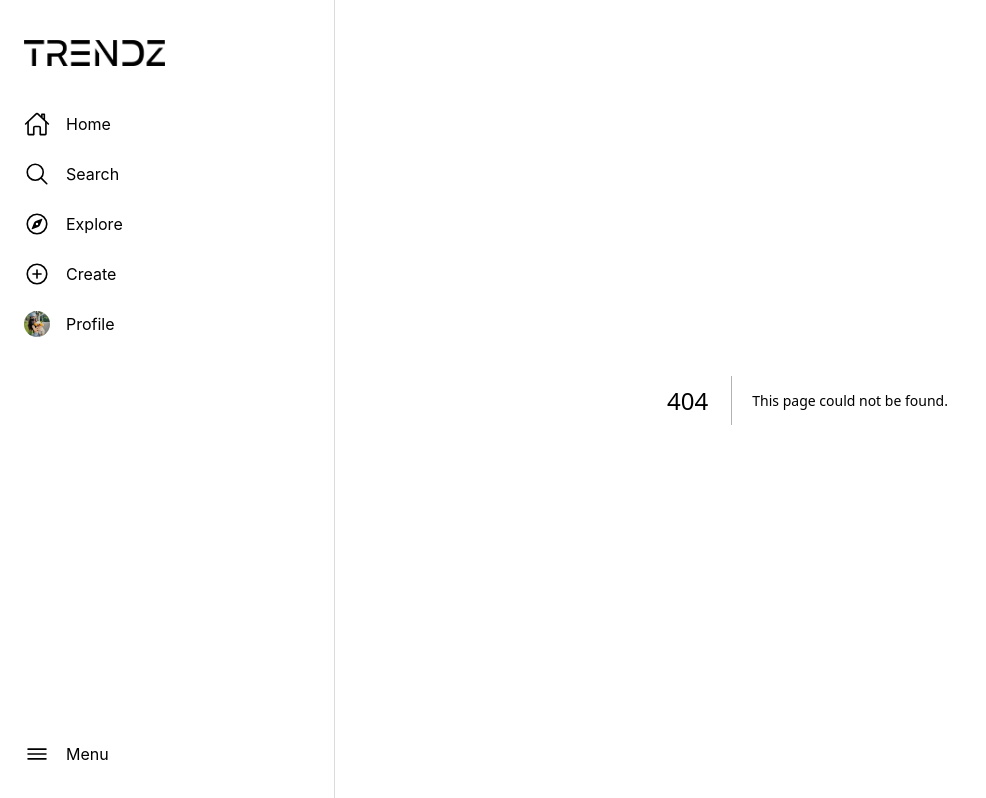
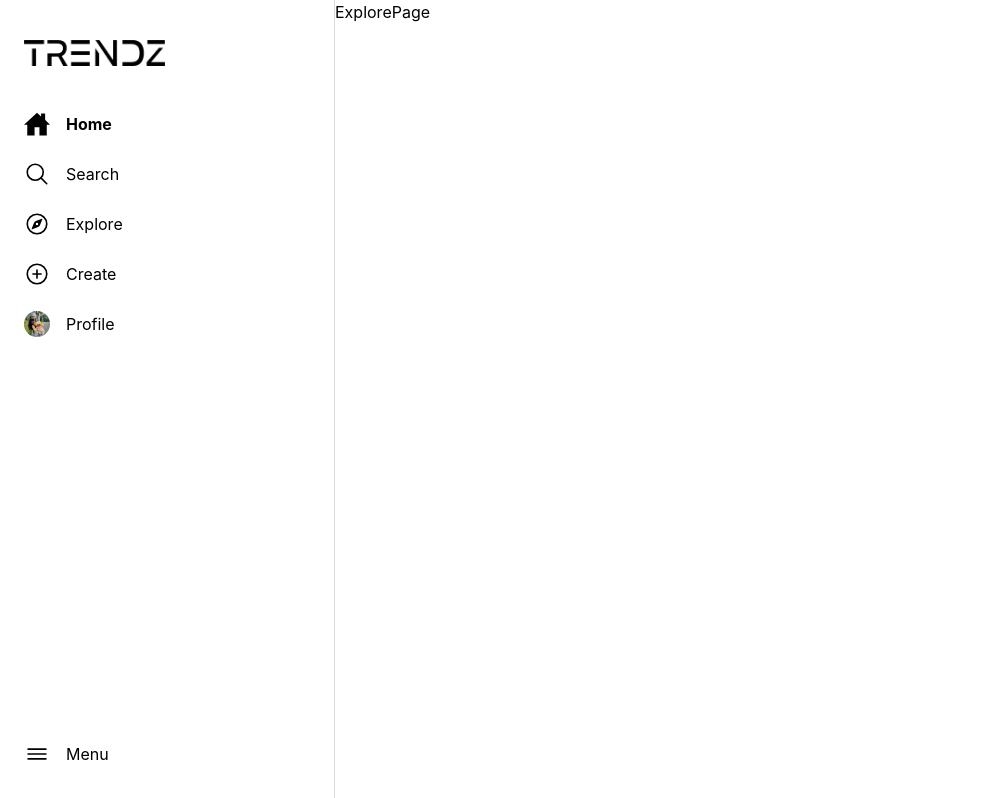
Before and after one commit to hpcao299/trendz_ui, a Next.js app: page /explore in a window 1280 px wide. Before the commit this address had no page. Shown: the whole page, without its empty margins (0-986 px from the left). Built offline with nearby package versions, Linux system fonts and the light colour scheme.

Commit message:
active links logic in sidebar

```diff
--- a/src/app/(home)/page.tsx
+++ b/src/app/(home)/page.tsx
@@ -1,8 +1,9 @@
+import { NextPage } from 'next';
 import FeedSidebar from './FeedSidebar';
 import PostItem from './PostItem';
 import Stories from './Stories';
 
-const Home = () => {
+const Home: NextPage = () => {
     return (
         <div className="pt-[22px] flex justify-center">
             <div className="pb-20 w-home-content">
--- /dev/null
+++ b/src/app/[username]/page.tsx
@@ -0,0 +1,12 @@
+import { NextPage } from 'next';
+import React from 'react';
+
+interface ProfilePageProps {
+    params: { username: string };
+}
+
+const ProfilePage: NextPage<ProfilePageProps> = ({ params }) => {
+    return <div>ProfilePage: {params.username}</div>;
+};
+
+export default ProfilePage;
--- /dev/null
+++ b/src/app/explore/page.tsx
@@ -0,0 +1,7 @@
+import React from 'react';
+
+const ExplorePage = () => {
+    return <div>ExplorePage</div>;
+};
+
+export default ExplorePage;
--- a/src/components/Tooltip/Tooltip.tsx
+++ b/src/components/Tooltip/Tooltip.tsx
@@ -6,6 +6,7 @@ import React, { useState } from 'react';
 interface TooltipProps {
     title: string;
     children?: React.ReactNode;
+    isAvailable?: boolean;
 }
 
 const tooltipMotion = {
@@ -21,16 +22,17 @@ const tooltipMotion = {
     },
 };
 
-const Tooltip: React.FC<TooltipProps> = ({ title, children }) => {
+const Tooltip: React.FC<TooltipProps> = ({ title, children, isAvailable = true }) => {
     const [isHovered, setIsHovered] = useState<boolean>(false);
 
     return (
-        <motion.div
+        <div
             className="relative tooltip"
             onMouseEnter={() => setIsHovered(true)}
             onMouseLeave={() => setIsHovered(false)}
         >
             {children}
+            {isAvailable && (
                 <AnimatePresence>
                     {isHovered && (
                         <motion.div
@@ -40,13 +42,14 @@ const Tooltip: React.FC<TooltipProps> = ({ title, children }) => {
                             exit="rest"
                             className="absolute select-none pointer-events-none -translate-y-1/2 left-[calc(100%+16px)] top-1/2"
                         >
-                        <div className="relative origin-center px-2.5 py-1 bg-white rounded-lg shadow-tooltip after:absolute after:content-[''] after:top-1/2 after:-translate-y-1/2 after:border-8 after:border-r-white after:border-transparent after:right-full">
+                            <div className="relative origin-center px-2.5 py-1 bg-white rounded-lg shadow-tooltip after:absolute after:content-[''] after:top-1/2 after:-translate-y-1/2 after:border-8 after:border-r-white after:border-transparent after:right-full whitespace-nowrap">
                                 <span className="text-sm">{title}</span>
                             </div>
                         </motion.div>
                     )}
                 </AnimatePresence>
-        </motion.div>
+            )}
+        </div>
     );
 };
 
--- a/src/layouts/Sidebar/SearchSidebar/SearchSidebar.tsx
+++ b/src/layouts/Sidebar/SearchSidebar/SearchSidebar.tsx
@@ -12,7 +12,7 @@ interface SearchSidebarProps {
 const searchSidebarMotion = {
     rest: { x: '-100%', transition: { duration: 0.3, ease: 'easeIn' } },
     slideIn: {
-        x: '0',
+        x: 0,
         transition: {
             duration: 0.5,
             ease: 'easeInOut',
--- a/src/layouts/Sidebar/Sidebar.tsx
+++ b/src/layouts/Sidebar/Sidebar.tsx
@@ -5,11 +5,15 @@ import config from '@/config';
 import classNames from 'classnames';
 import Image from 'next/image';
 import Link from 'next/link';
-import React, { useState } from 'react';
+import React, { useCallback, useMemo, useState } from 'react';
 import {
+    IoAddCircle,
     IoAddCircleOutline,
+    IoCompass,
     IoCompassOutline,
     IoHomeOutline,
+    IoHomeSharp,
+    IoSearch,
     IoSearchOutline,
 } from 'react-icons/io5';
 import Logo from './Logo';
@@ -18,10 +22,55 @@ import SearchSidebar from './SearchSidebar';
 
 const Sidebar: React.FC = () => {
     const [isNarrowed, setIsNarrowed] = useState<boolean>(false);
+    const [activeLinkIndex, setActiveLinkIndex] = useState<number>(0);
+    // const previousLinkIndex = useRef<number>();
 
-    const handleCloseSubSidebar = () => {
+    const handleCloseSubSidebar = useCallback(() => {
         setIsNarrowed(false);
-    };
+    }, [setIsNarrowed]);
+
+    const links = useMemo(
+        () => [
+            {
+                title: 'Home',
+                href: config.routes.home,
+                icon: IoHomeOutline,
+                activeIcon: IoHomeSharp,
+            },
+            {
+                title: 'Search',
+                href: '#',
+                onClick: (e: React.MouseEvent<HTMLAnchorElement>) => {
+                    e.preventDefault();
+                    setIsNarrowed(!isNarrowed);
+                },
+                icon: IoSearchOutline,
+                activeIcon: IoSearch,
+            },
+            {
+                title: 'Explore',
+                href: config.routes.explore,
+                icon: IoCompassOutline,
+                activeIcon: IoCompass,
+            },
+            {
+                title: 'Create',
+                href: '#',
+                onClick: (e: React.MouseEvent<HTMLAnchorElement>) => {
+                    e.preventDefault();
+                },
+                icon: IoAddCircleOutline,
+                activeIcon: IoAddCircle,
+            },
+            {
+                title: 'Profile · t_thuy.1607',
+                href: 't_thuy.1607',
+                imageUrl: '/example_profile.jpeg',
+                profile: true,
+            },
+        ],
+        [],
+    );
 
     return (
         <>
@@ -34,104 +83,86 @@ const Sidebar: React.FC = () => {
                 <div className="flex-1 px-3 pt-3 pb-10">
                     <Logo isNarrowed={isNarrowed} />
                     <ul>
-                        <Link href={config.routes.home}>
+                        {links.map((link, i) => {
+                            const isActive = activeLinkIndex === i;
+
+                            return (
+                                <Tooltip
+                                    key={link.title}
+                                    title={link.title}
+                                    isAvailable={isNarrowed}
+                                >
+                                    <Link
+                                        href={link.href}
+                                        onClick={e => {
+                                            if (typeof link.onClick === 'function') {
+                                                link.onClick(e);
+                                            }
+                                            // previousLinkIndex.current = activeLinkIndex;
+                                            setActiveLinkIndex(i);
+                                        }}
+                                    >
+                                        {link.profile ? (
                                             <li
                                                 className={classNames(
                                                     'relative group flex items-center hover:bg-lightHover rounded-lg duration-300 transition-colors',
                                                     {
-                                        'w-12 h-12 justify-center my-0.5': isNarrowed,
+                                                        'w-12 h-12 justify-center my-0.5':
+                                                            isNarrowed,
                                                         'p-3 my-0.5': !isNarrowed,
+                                                        'after:absolute after:border-2 after:border-black after:left-3 after:top-1/2 after:-translate-y-1/2 after:rounded-full after:w-[26px] after:h-[26px] after:border-solid':
+                                                            isActive,
                                                     },
                                                 )}
                                             >
-                                <IoHomeOutline className="absolute left-3 top-1/2 -translate-y-1/2 w-[26px] h-[26px] transition-transform duration-200 ease-icon group-hover:scale-[105%]" />
+                                                <Image
+                                                    src={link.imageUrl}
+                                                    width={26}
+                                                    height={26}
+                                                    alt={link.title}
+                                                    className="absolute left-3 top-1/2 -translate-y-1/2 rounded-full w-[26px] h-[26px] transition-transform duration-200 ease-icon group-hover:scale-[105%]"
+                                                />
                                                 <span
                                                     className={classNames('ml-10.5 text-base', {
                                                         hidden: isNarrowed,
+                                                        'font-bold': isActive,
                                                     })}
                                                 >
-                                    Home
+                                                    Profile
                                                 </span>
                                             </li>
-                        </Link>
-                        <li
-                            onClick={() => setIsNarrowed(!isNarrowed)}
-                            className={classNames(
-                                'relative group flex items-center hover:bg-lightHover rounded-lg duration-300 transition-colors',
-                                {
-                                    'w-12 h-12 justify-center my-0.5': isNarrowed,
-                                    'p-3 my-0.5': !isNarrowed,
-                                },
-                            )}
-                            role="button"
-                        >
-                            <IoSearchOutline className="absolute left-3 top-1/2 -translate-y-1/2 w-[26px] h-[26px] transition-transform duration-200 ease-icon group-hover:scale-[105%]" />
-                            <span
-                                className={classNames('ml-10.5 text-base', { hidden: isNarrowed })}
-                            >
-                                Search
-                            </span>
-                        </li>
-                        <Tooltip title="Explore">
-                            <Link href={config.routes.explore}>
+                                        ) : (
                                             <li
                                                 className={classNames(
                                                     'relative group flex items-center hover:bg-lightHover rounded-lg duration-300 transition-colors',
                                                     {
-                                            'w-12 h-12 justify-center my-0.5': isNarrowed,
+                                                        'w-12 h-12 justify-center my-0.5':
+                                                            isNarrowed,
                                                         'p-3 my-0.5': !isNarrowed,
+                                                        'after:absolute after:top-0 after:left-0 after:right-0 after:bottom-0 after:rounded-lg after:border after:border-solid after:border-separator':
+                                                            isNarrowed && isActive,
                                                     },
                                                 )}
                                             >
-                                    <IoCompassOutline className="absolute left-3 top-1/2 -translate-y-1/2 w-[26px] h-[26px] transition-transform duration-200 ease-icon group-hover:scale-[105%]" />
+                                                {isActive ? (
+                                                    <link.activeIcon className="absolute left-3 top-1/2 -translate-y-1/2 w-[26px] h-[26px] transition-transform duration-200 ease-icon group-hover:scale-[105%]" />
+                                                ) : (
+                                                    <link.icon className="absolute left-3 top-1/2 -translate-y-1/2 w-[26px] h-[26px] transition-transform duration-200 ease-icon group-hover:scale-[105%]" />
+                                                )}
                                                 <span
                                                     className={classNames('ml-10.5 text-base', {
                                                         hidden: isNarrowed,
+                                                        'font-bold': isActive,
                                                     })}
                                                 >
-                                        Explore
+                                                    {link.title}
                                                 </span>
                                             </li>
+                                        )}
                                     </Link>
                                 </Tooltip>
-                        <li
-                            className={classNames(
-                                'relative group flex items-center hover:bg-lightHover rounded-lg duration-300 transition-colors',
-                                {
-                                    'w-12 h-12 justify-center my-0.5': isNarrowed,
-                                    'p-3 my-0.5': !isNarrowed,
-                                },
-                            )}
-                        >
-                            <IoAddCircleOutline className="absolute left-3 top-1/2 -translate-y-1/2 w-[26px] h-[26px] transition-transform duration-200 ease-icon group-hover:scale-[105%]" />
-                            <span
-                                className={classNames('ml-10.5 text-base', { hidden: isNarrowed })}
-                            >
-                                Create
-                            </span>
-                        </li>
-                        <li
-                            className={classNames(
-                                'relative group flex items-center hover:bg-lightHover rounded-lg duration-300 transition-colors',
-                                {
-                                    'w-12 h-12 justify-center my-0.5': isNarrowed,
-                                    'p-3 my-0.5': !isNarrowed,
-                                },
-                            )}
-                        >
-                            <Image
-                                src="/example_profile.jpeg"
-                                width={26}
-                                height={26}
-                                alt="Profile"
-                                className="absolute left-3 top-1/2 -translate-y-1/2 rounded-full w-[26px] h-[26px] transition-transform duration-200 ease-icon group-hover:scale-[105%]"
-                            />
-                            <span
-                                className={classNames('ml-10.5 text-base', { hidden: isNarrowed })}
-                            >
-                                Profile
-                            </span>
-                        </li>
+                            );
+                        })}
                     </ul>
                 </div>
                 <Menu isNarrowed={isNarrowed} />
```
Also changed, not shown: src/app/(home)/page.module.css (deleted). Lines whose indentation alone changed are shown as unchanged.
